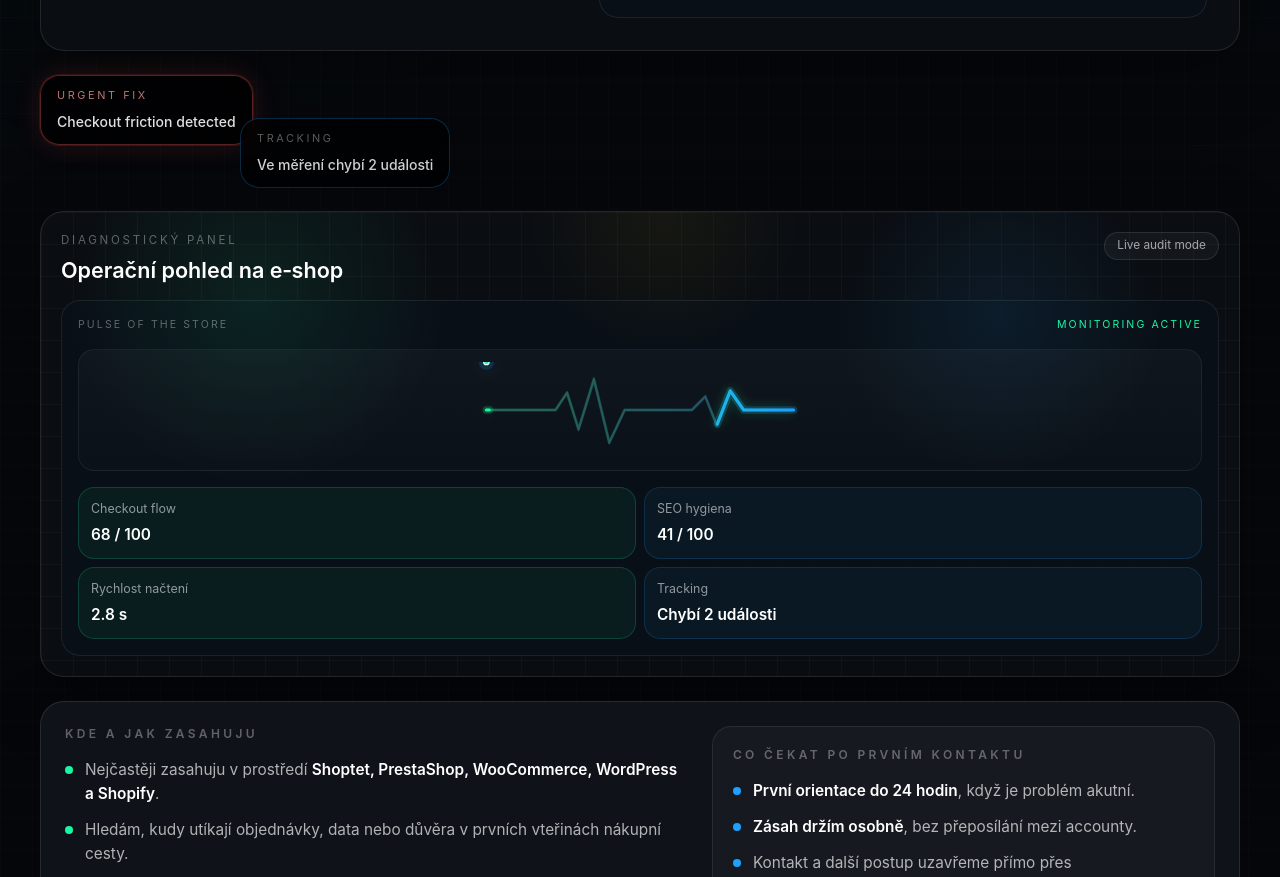
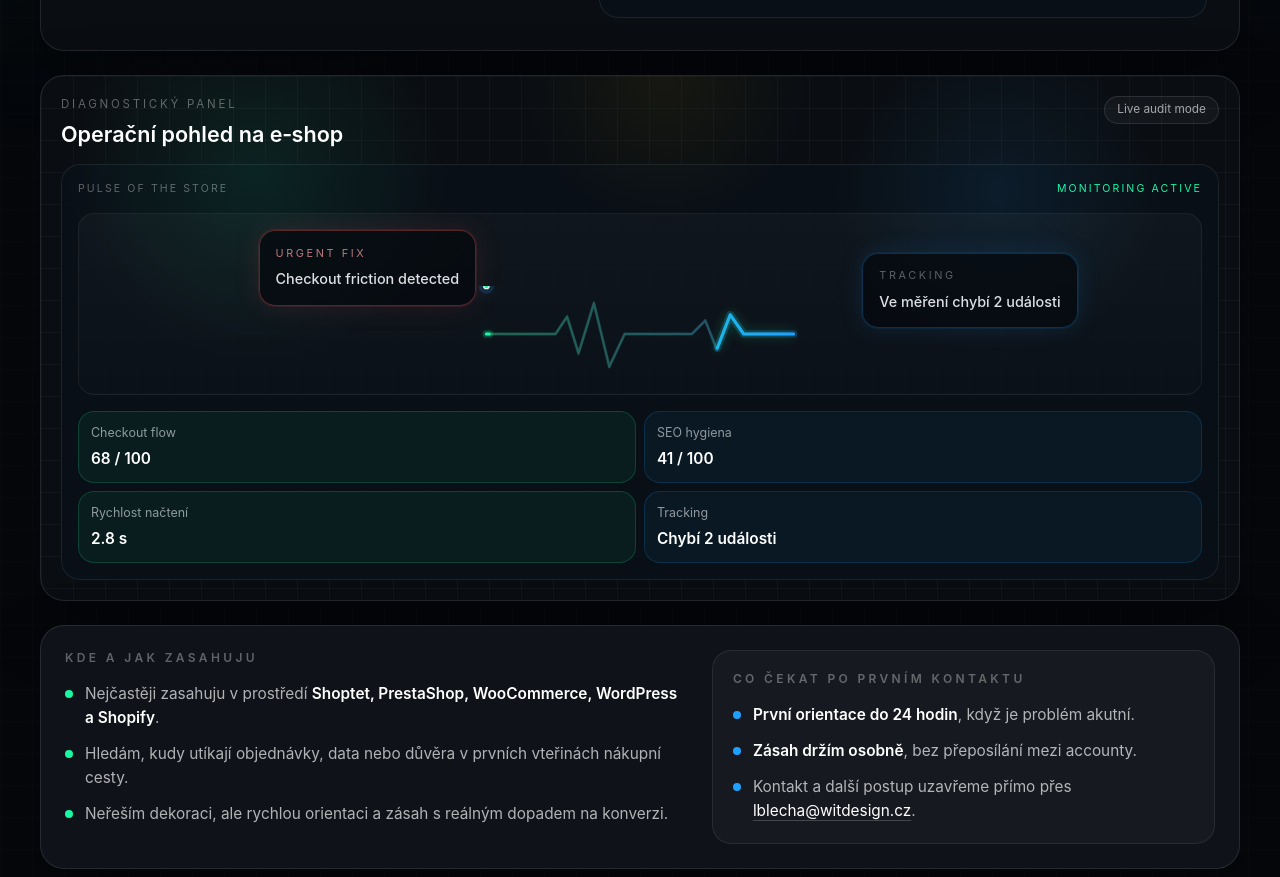
Before and after one commit to lb-ship-it/e-shop-medic, an Astro site: page / in a window 1280 px wide. Shown: the part 1041-1918 px from the top of the page. Built offline with nearby package versions, Linux system fonts and the light colour scheme; Astro itself is replaced by a stand-in of ours.

Commit message:
Attach diagnostic labels to pulse area

```diff
--- a/src/pages/index.astro
+++ b/src/pages/index.astro
@@ -138,17 +138,6 @@ const diagnosticPulsePath = "M0 50 H54 L72 50 L84 32 L96 70 L112 18 L128 84 L144
       <div class="mt-6">
 
         <div class="space-y-6">
-          <div class="relative hidden h-[7rem] lg:block">
-            <div class="absolute left-0 top-0 rounded-[1.2rem] border border-[color:var(--red)]/35 bg-black/72 px-4 py-3 text-sm text-white/88 shadow-[0_0_0_1px_rgba(239,68,68,0.14),0_0_28px_rgba(239,68,68,0.16)] backdrop-blur">
-              <p class="text-[0.68rem] uppercase tracking-[0.24em] text-red-300/72">Urgent fix</p>
-              <p class="mt-2 font-medium">Checkout friction detected</p>
-            </div>
-            <div class="absolute left-[12.5rem] top-[2.7rem] rounded-[1.2rem] border border-[color:var(--blue)]/25 bg-black/62 px-4 py-3 text-sm text-white/82 backdrop-blur">
-              <p class="text-[0.68rem] uppercase tracking-[0.24em] text-white/35">Tracking</p>
-              <p class="mt-2 font-medium">Ve měření chybí 2 události</p>
-            </div>
-          </div>
-
           <div class="panel-strong hero-noise mesh relative overflow-hidden p-4 md:p-5">
             <div class="flex flex-wrap items-start justify-between gap-3">
               <div class="max-w-[18rem]">
@@ -167,7 +156,15 @@ const diagnosticPulsePath = "M0 50 H54 L72 50 L84 32 L96 70 L112 18 L128 84 L144
                 <span>{site.diagnostic.pulseLabel}</span>
                 <span class="text-[color:var(--green)]">{site.diagnostic.statusLabel}</span>
               </div>
-              <div class="mt-4 overflow-hidden rounded-[1rem] border border-white/6 bg-[linear-gradient(180deg,rgba(255,255,255,0.03),rgba(255,255,255,0.01))] p-3">
+              <div class="diagnostic-pulse-wrap mt-4 overflow-hidden rounded-[1rem] border border-white/6 bg-[linear-gradient(180deg,rgba(255,255,255,0.03),rgba(255,255,255,0.01))] p-3">
+                <div class="diagnostic-floating diagnostic-floating-red hidden lg:block">
+                  <p class="text-[0.68rem] uppercase tracking-[0.24em] text-red-300/72">Urgent fix</p>
+                  <p class="mt-2 font-medium">Checkout friction detected</p>
+                </div>
+                <div class="diagnostic-floating diagnostic-floating-blue hidden lg:block">
+                  <p class="text-[0.68rem] uppercase tracking-[0.24em] text-white/35">Tracking</p>
+                  <p class="mt-2 font-medium">Ve měření chybí 2 události</p>
+                </div>
                 <svg viewBox="0 0 320 100" class="diagnostic-pulse h-24 w-full" aria-hidden="true">
                   <path id="diagnostic-pulse-path" d={diagnosticPulsePath} fill="none" stroke="rgba(255,255,255,0.12)" stroke-width="2" />
                   <path d={diagnosticPulsePath} fill="none" stroke="url(#pulseGradient)" stroke-width="3" stroke-linecap="round" stroke-linejoin="round" opacity="0.26" />
--- a/src/styles/global.css
+++ b/src/styles/global.css
@@ -195,6 +195,42 @@ select {
   filter: drop-shadow(0 0 10px rgba(30, 160, 255, 0.4));
 }
 
+.diagnostic-pulse-wrap {
+  position: relative;
+  padding-top: 4.5rem;
+}
+
+.diagnostic-floating {
+  position: absolute;
+  z-index: 2;
+  min-width: 12.5rem;
+  border-radius: 1rem;
+  padding: 0.9rem 1rem;
+  font-size: 0.9rem;
+  line-height: 1.45;
+  color: rgba(246, 247, 251, 0.9);
+  backdrop-filter: blur(10px);
+  background: rgba(6, 10, 15, 0.76);
+}
+
+.diagnostic-floating-red {
+  left: 16%;
+  top: 1rem;
+  border: 1px solid rgba(255, 91, 91, 0.32);
+  box-shadow:
+    0 0 0 1px rgba(255, 91, 91, 0.1),
+    0 0 28px rgba(255, 91, 91, 0.12);
+}
+
+.diagnostic-floating-blue {
+  right: 11%;
+  top: 2.4rem;
+  border: 1px solid rgba(30, 160, 255, 0.25);
+  box-shadow:
+    0 0 0 1px rgba(30, 160, 255, 0.08),
+    0 0 26px rgba(30, 160, 255, 0.12);
+}
+
 @keyframes diagnostic-flow {
   from {
     stroke-dashoffset: 100;
@@ -218,3 +254,9 @@ select {
     display: none;
   }
 }
+
+@media (max-width: 1279px) {
+  .diagnostic-pulse-wrap {
+    padding-top: 1rem;
+  }
+}
```
